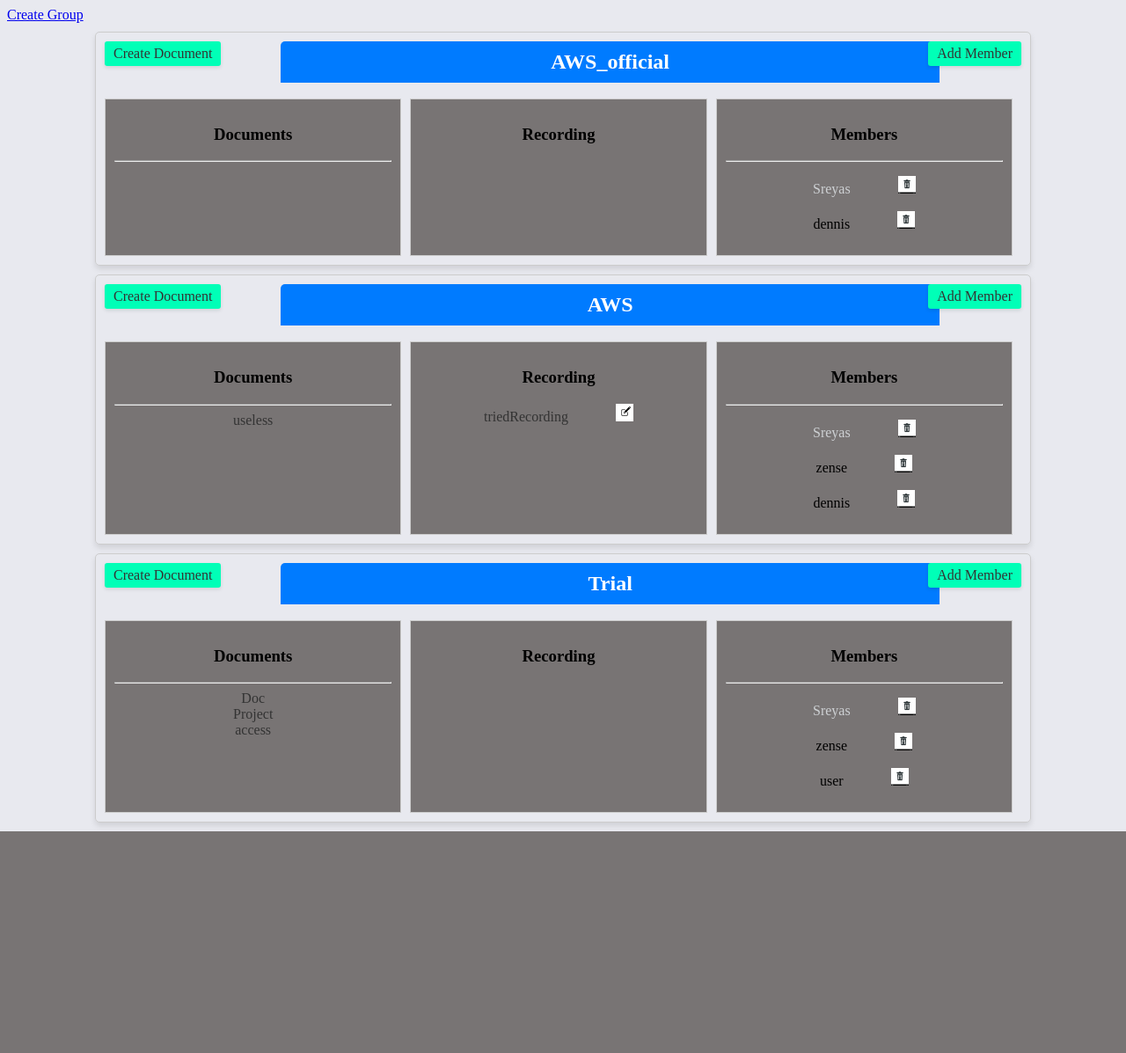
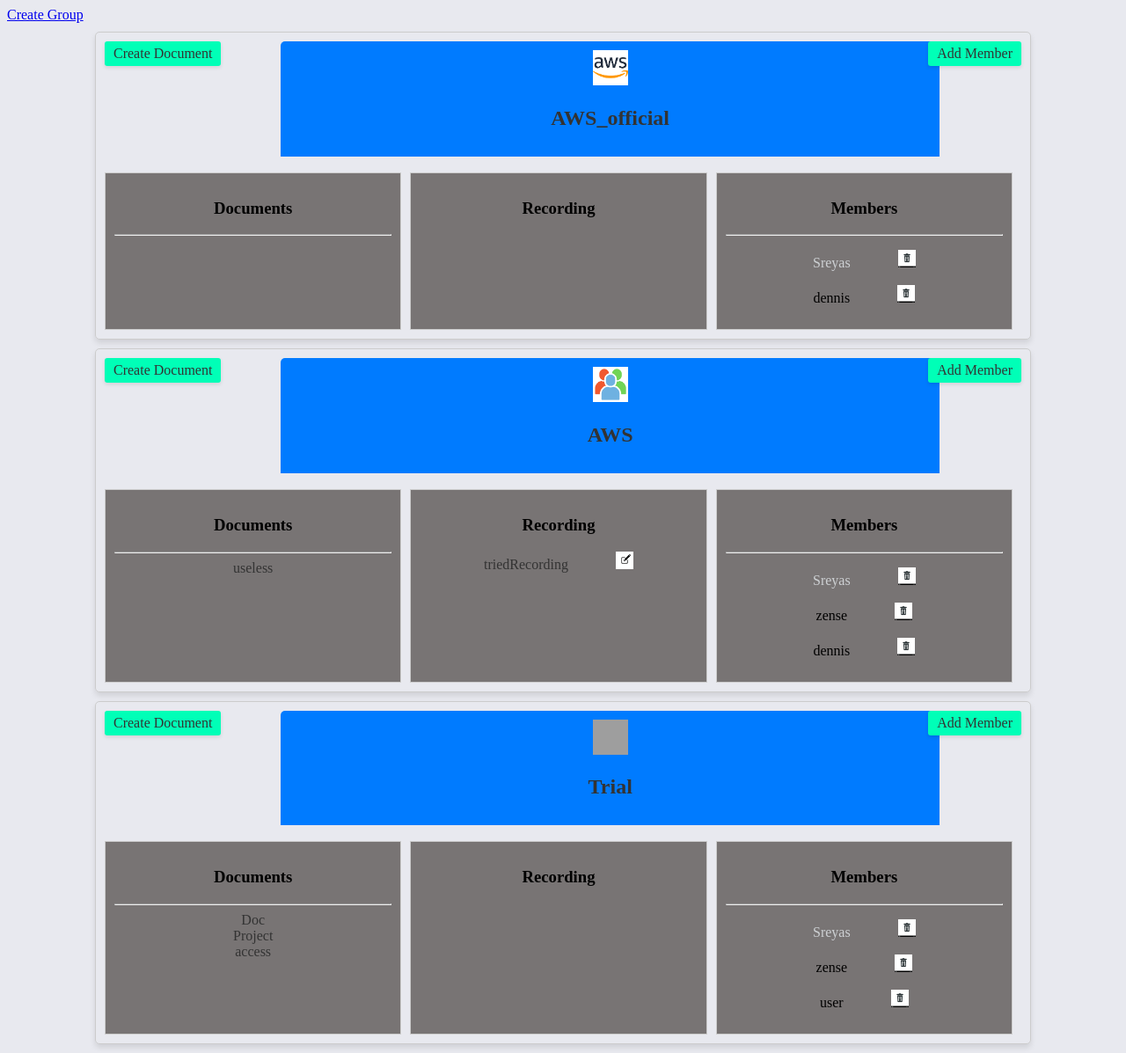
Before and after one commit to Sreyas-J/ZenseProject, a Django app: page /home/ in a window 1280 px wide. Shown: the whole page at 88% size. Before the commit the page ends 945 px from the top, so only its background shows below. Run offline with Django 4.2, Linux system fonts and the light colour scheme; a user stored in the database is signed in; data comes from the database, SQL or seed files in the repository; both versions use the stored data as it was after the commit; grey boxes are pictures that could not be loaded.

Commit message:
included group icon

```diff
--- a/ZenseProject/videoCall/templates/home.html
+++ b/ZenseProject/videoCall/templates/home.html
@@ -83,7 +83,7 @@
         color: #155724;
     }
 
-    .group h2 {
+    .group {
         margin: 0;
         padding: 10px;
         background-color: #007BFF;
@@ -129,9 +129,12 @@
 
     {% for group in groups %}
     <div class="card">
-        <a href="{% url 'videoCall:lobby' group=group.name %}" class="group">
-            <h2>{{ group.name }}</h2>
-        </a>
+        <div class="group">
+            <img src="{{group.icon.url}}" height="40px" width="40px">
+            <a href="{% url 'videoCall:lobby' group=group.name %}">
+                <h2>{{ group.name }}</h2>
+            </a>
+        </div>
         {% if group in profile.admin.all %}
         <div class="add-member-link">
             <a href="{% url 'videoCall:addMember' group=group.name %}">Add Member</a>
@@ -167,7 +170,8 @@
                 {% for rec in group.records.all %}
                 <a href="{% url 'videoCall:view_recording' group=group.name record=rec.name %}">{{rec.name}}</a>
                 {% if rec in profile.recordings.all %}
-                <a href="{% url 'videoCall:edit_recording' group=group recording=rec.name %}" class="images"><img src="{% static 'images/edit.png' %}" height="20px" width="20px"></a>
+                <a href="{% url 'videoCall:edit_recording' group=group recording=rec.name %}" class="images"><img
+                        src="{% static 'images/edit.png' %}" height="20px" width="20px"></a>
                 {% endif %}
                 <br>
                 {% endfor %}
```
Also changed, not shown: ZenseProject/db.sqlite3.
